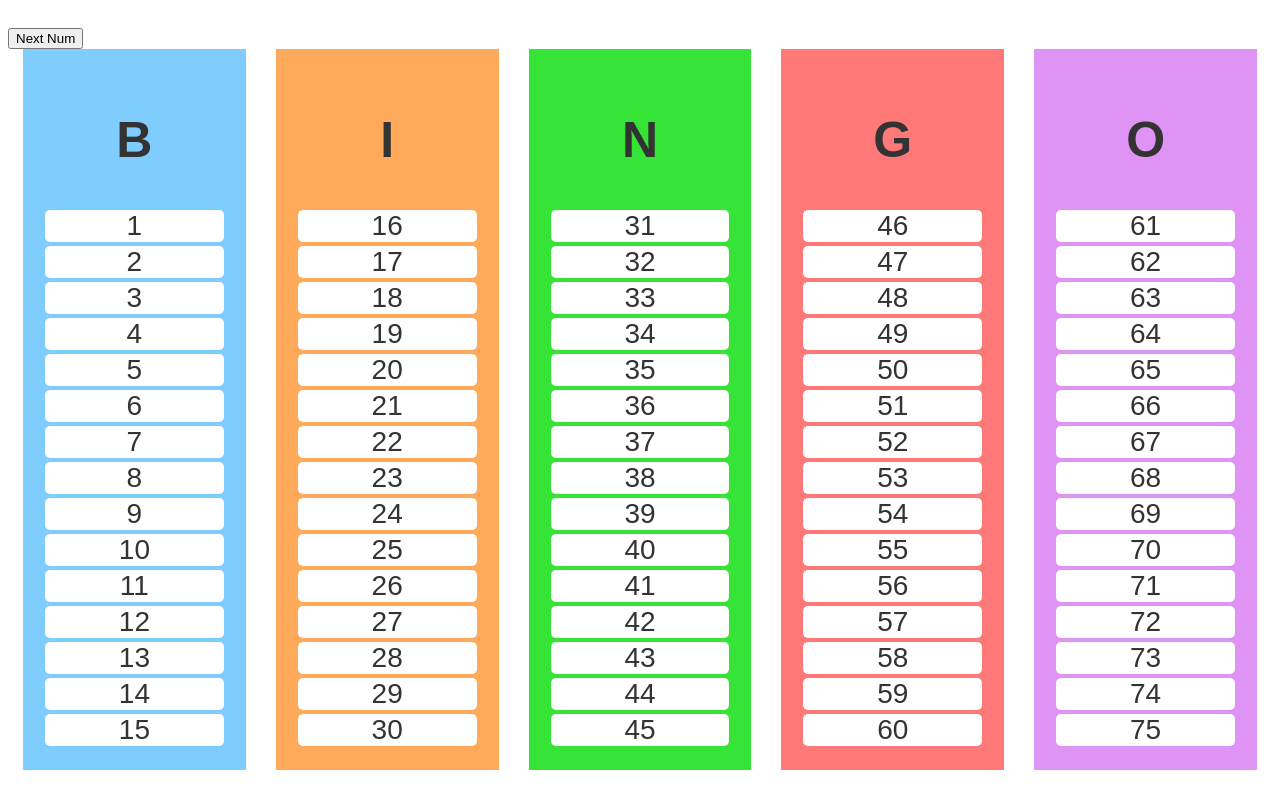
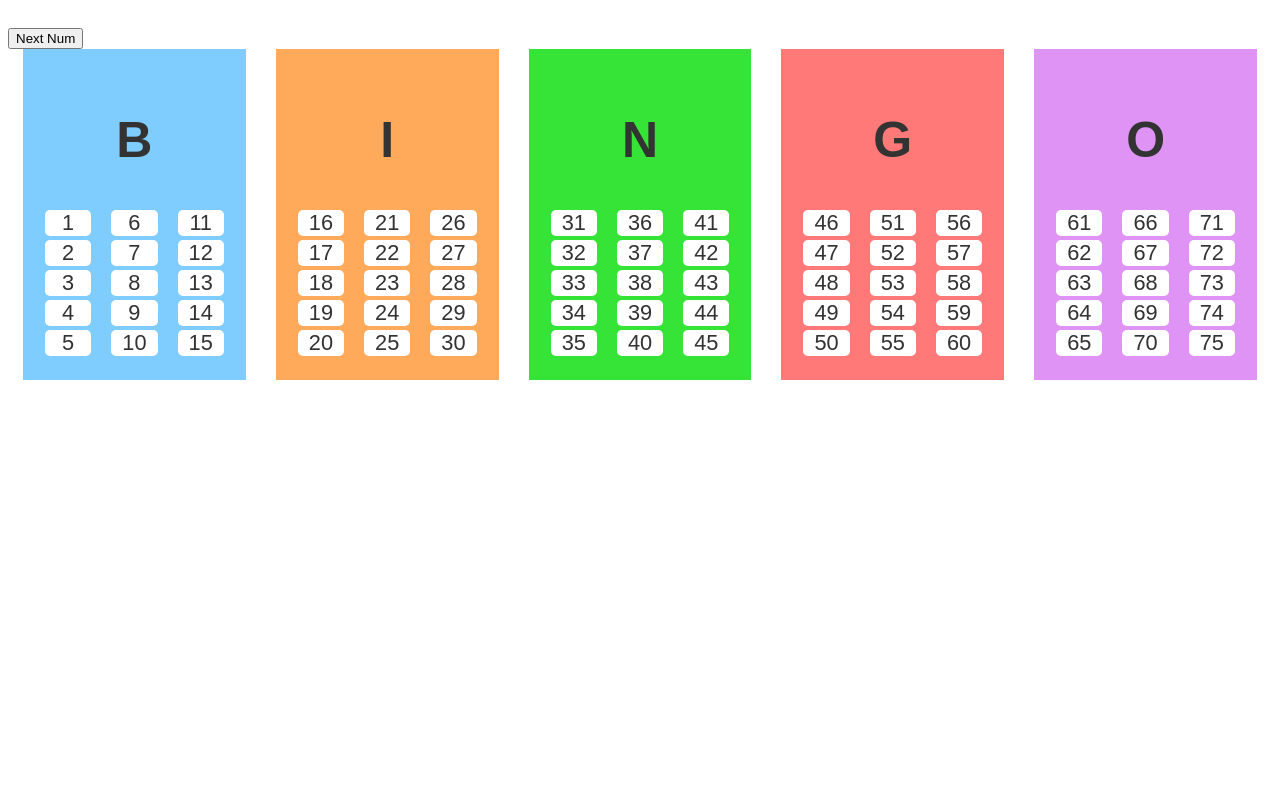
Before and after one commit to mkasumi/bingo, a website: page index.html in a window 1280 px wide. Drawn offline with Linux system fonts and the light colour scheme.

Commit message:
スタイル調整

```diff
--- a/scss/atoms/_numbers.scss
+++ b/scss/atoms/_numbers.scss
@@ -7,11 +7,13 @@
   list-style: none;
   margin: 0;
   padding: 0;
+  column-count: 3;
 }
 .numbers li {
   margin: 0 2px 4px;
   text-align: center;
-  font-size: 28px;
+  //font-size: 28px;
+  font-size: calc(1.2em + .2vw);
   background: #FFF;
   border-radius: 5px;
 
```
Also changed, not shown: css/bingo.css, css/bingo.min.css.
